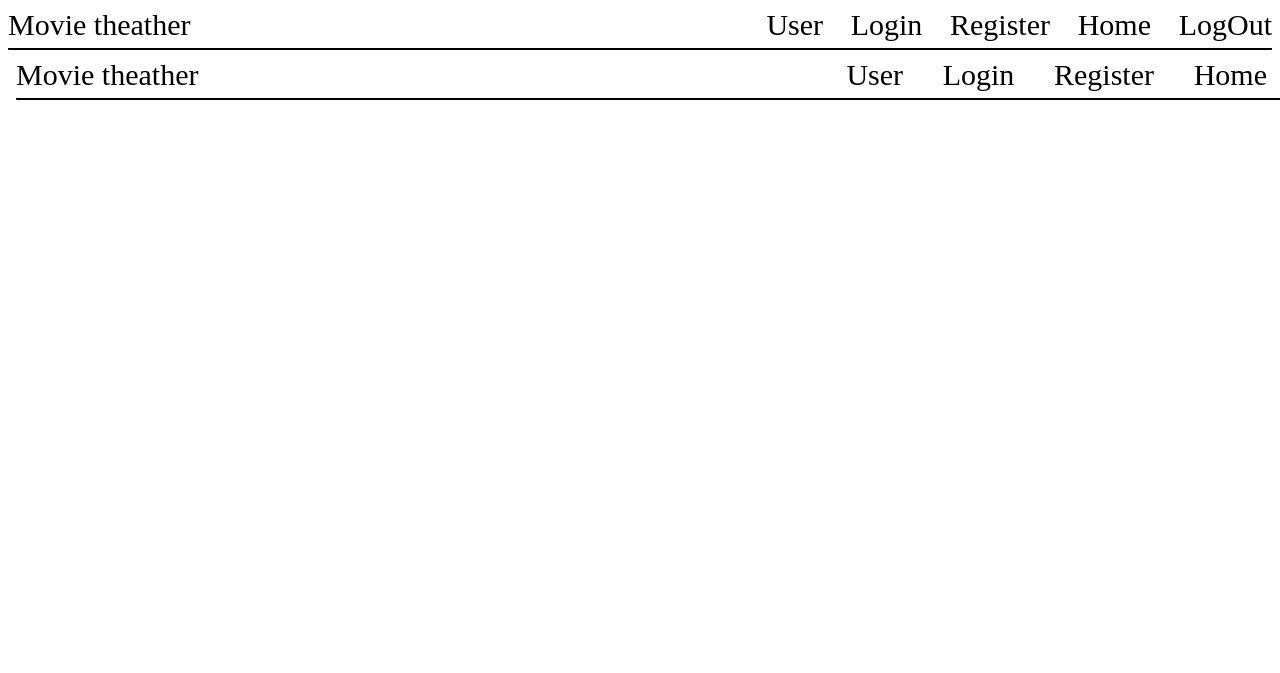
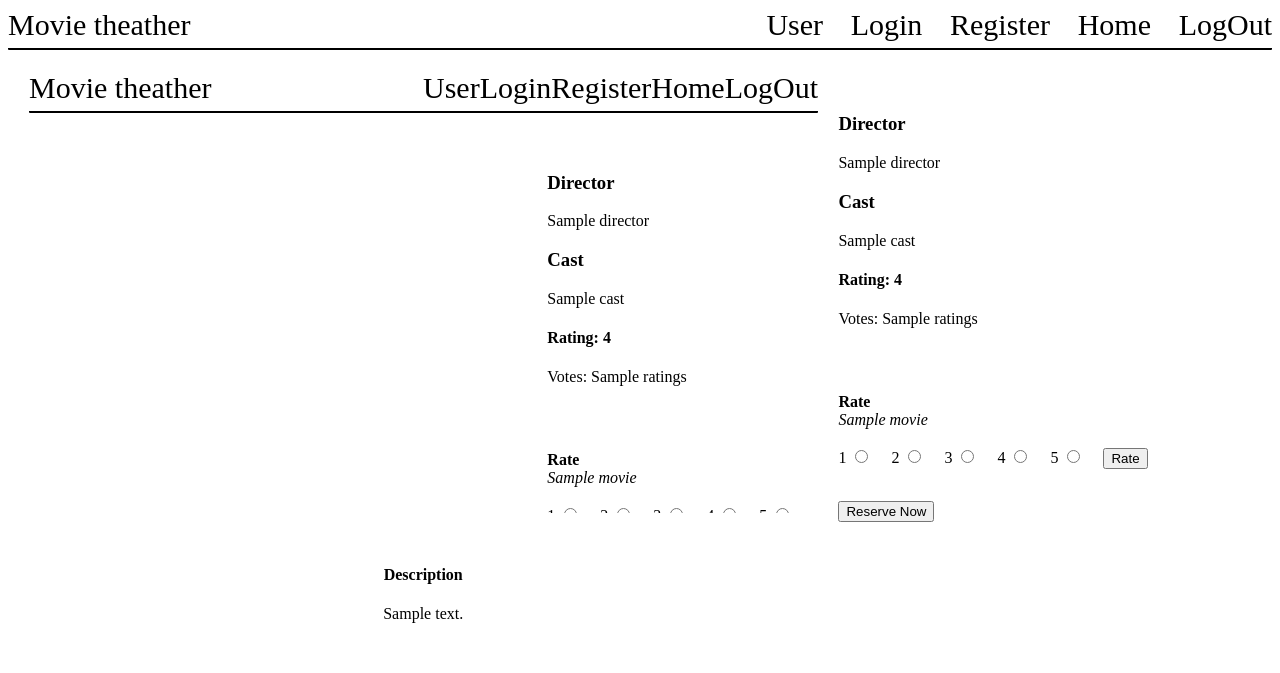
Before and after one commit to chriss1245/movie_theather, a Python web app: template templates/main/movie.html in a window 1280 px wide; the page is wider, and only the part inside the window is pictured. Shown: the top 673 px of that part. Run offline with Jinja, Linux system fonts and the light colour scheme; the template is opened without the code that fills it: most values are stand-ins (such as "Sample title", 1, 10 or a date in 2020).

Commit message:
added current user module, modified movie.html

```diff
--- a/__init__.py
+++ b/__init__.py
@@ -1,9 +1,11 @@
 from flask import Flask
 from flask_sqlalchemy  import SQLAlchemy
 from flask_login import LoginManager, current_user
+from flask_bcrypt import Bcrypt
 
 
 db = SQLAlchemy()
+bcrypt = Bcrypt()
 
 def create_app(test_config=None):
     app = Flask(__name__)
--- a/main.py
+++ b/main.py
@@ -4,7 +4,7 @@ from flask import Blueprint, render_template, request, url_for, \
 import flask_login
 import datetime
 
-from . import model, db
+from . import model, db, bcrypt
 
 bp = Blueprint("main", __name__)
 
--- a/static/movie.css
+++ b/static/movie.css
@@ -1,10 +1,35 @@
+section
+{
+    display: flex;
+    flex-direction: row;
+    padding-top: 1%;
+}
+
 .trailer
 {
-    display: block;
-    margin-left: auto;
-    margin-right: auto;
+    margin-left: 1%;
+    margin-right: 1%;
     text-align: center;
+    width: 65%;
+    display: flex;
+    flex-direction: column;
+}
 
+.trailer iframe
+{
+    height: 450px
+}
+
+.movie-description
+{
+    display: flex;
+    flex-direction: column;
+    width: 35%;
+}
+
+.reservation
+{
+    color: green;
 }
 
 .director
@@ -25,6 +50,7 @@
 
 .rank
 {
+    border-top: black 1px solid;
     display: block;
     margin-left: auto;
     margin-right: auto;
--- a/templates/main/movie.html
+++ b/templates/main/movie.html
@@ -5,45 +5,77 @@
 {%block content%}
     <link rel="stylesheet" href="{{url_for('static', filename='movie.css')}}">
 
-    <iframe width="1400" height="800" class="trailer"
+    <div class="trailer">
+        <iframe
             name="{{movie.name}}"
             src="{{movie.trailer_link}}"
             title="YouTube video player"
             frameborder="0"
             allow="accelerometer; autoplay; clipboard-write; encrypted-media; gyroscope; picture-in-picture"
-
             >
 
         </iframe>
-
-    <p class="director">
-        <h3>Director</h3>
-        {{movie.director}}
-    </p>
 
         <p class="description">
             <h4>Description</h4>
         {{movie.description}}
         </p>
+    </div>
 
-    <p class="reservation">
-        <a href="{{url_for('main.reservation', movie_id=movie.id)}}"> Reservation </a>
+    <div class="movie-description">
+        <p class="director">
+            <h3>Director</h3>
+            {{movie.director}}
+
+            <h3>Cast</h3>
+            {{movie.cast}}
+
+            <h4>
+                Rating: {{movie.rating}}
+
+            </h4>
+            Votes: {{movie.ratings}}
+
         </p>
 
         <p class="rank">
-        Please give us feedback
-        <input type="radio" id="1" value="1">
+            <form method="post">
+                <b>Rate</b>
+                <br>
+                <i>{{movie.name}}</i>
+                <br>
+                <br>
+
+                <div class="rate">
                     <label for="1">1</label>
-        <input type="radio" id="2" value="2">
+                    <input type="radio" id="1" value="1" name="rank">
+                    &nbsp;&nbsp;&nbsp;
                     <label for="2">2</label>
-        <input type="radio" id="3" value="3">
+                    <input type="radio" id="2" value="2" name="rank">
+                    &nbsp;&nbsp;&nbsp;
                     <label for="1">3</label>
-        <input type="radio" id="4" value="4">
+                    <input type="radio" id="3" value="3" name="rank">
+                    &nbsp;&nbsp;&nbsp;
                     <label for="2">4</label>
-        <input type="radio" id="5" value="5">
+                    <input type="radio" id="4" value="4" name="rank">
+                    &nbsp;&nbsp;&nbsp;
                     <label for="5">5</label>
+                    <input type="radio" id="5" value="5" name="rank">
+
+                &nbsp;&nbsp;&nbsp;
+                <input type="submit" value="Rate">
+                </div>
+            </form>
+
+            <p class="reservation">
+                <form action="{{url_for('main.reservation', movie_id=movie.id)}}" method="get">
+                    <input type="submit" value="Reserve Now">
+                </form>
             </p>
 
+        </p>
+
+    </div>
 
 
 
```
Lines whose indentation alone changed are shown as unchanged.
